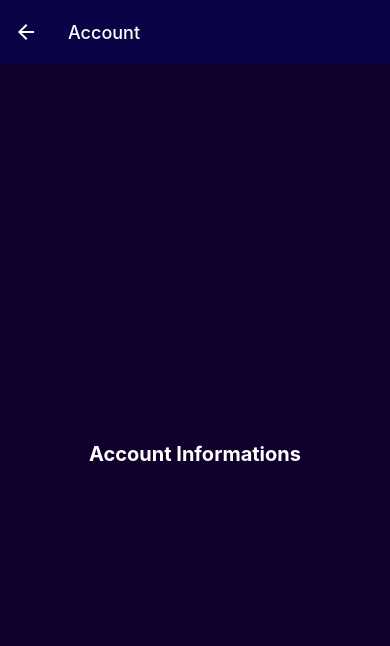
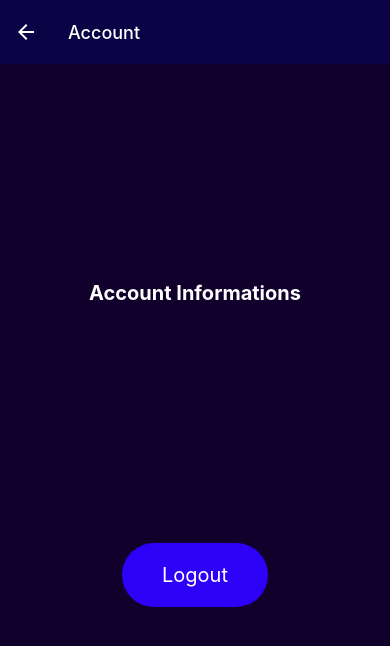
Before and after one commit to jeandtx/matchikal, a React Native app in the folder client/: screen /Account in a window 390 px wide. Shown: the top 646 px of the page. Built offline with nearby package versions, Linux system fonts and the light colour scheme; what expo-linking would draw is missing.

Commit message:
Added Logout button

```diff
--- a/client/navigation/index.tsx
+++ b/client/navigation/index.tsx
@@ -93,6 +93,7 @@ function BottomTabNavigator() {
 							style={({ pressed }) => ({
 								opacity: pressed ? 0.5 : 1,
 							})}>
+							{/* // error: The if statement in only triggered when reload not when navigate */}
 							{!window.localStorage.getItem('token') ?
 								<AntDesign
 									name="login"
--- a/client/screens/AccountScreen.tsx
+++ b/client/screens/AccountScreen.tsx
@@ -3,12 +3,17 @@ import Colors from '../constants/Colors';
 import React from 'react';
 import { StyleSheet } from 'react-native';
 import { Text, View } from '../components/Themed';
+import Bouton from '../components/Bouton';
+import { RootStackScreenProps } from '../types';
 
-export default function Screen() {
+export default function Screen({ navigation }: RootStackScreenProps<'Account'>) {
 	return (
 		<View style={styles.container}>
 			<Text style={styles.title}>Account Informations</Text>
-
+			<Bouton text="Logout" test={() => {
+				window.localStorage.removeItem('token');
+				navigation.replace('Login');
+			}} />
 		</View>
 	);
 }
```
